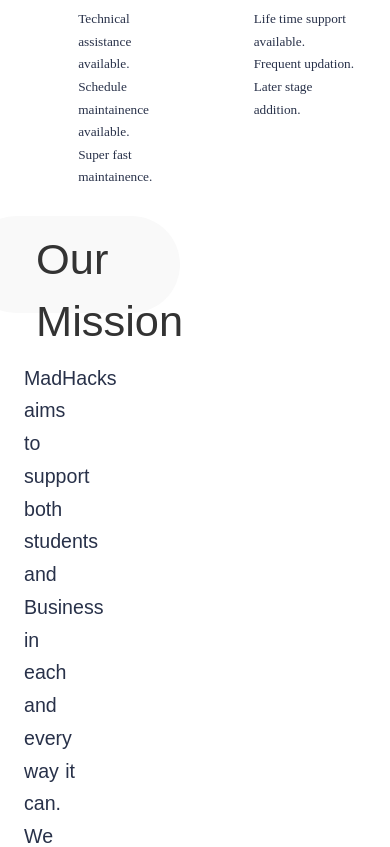
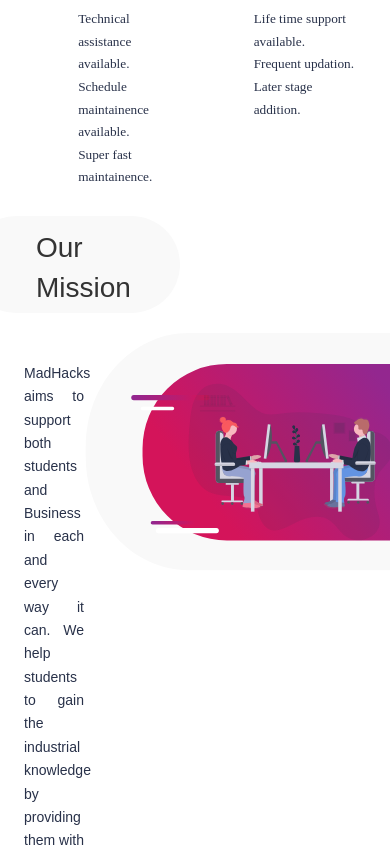
Before and after one commit to mad-hacks/madhacks-webapp, a Vue app: page / in a window 390 px wide. Shown: the part 2781-3628 px from the top of the page. Built offline with nearby package versions, Linux system fonts and the light colour scheme; a web font is replaced by a local one.

Commit message:
Workraounds with Our Mission section for all screens :smiley::tada::+1:

```diff
--- a/src/assets/css/welcome.css
+++ b/src/assets/css/welcome.css
@@ -292,7 +292,8 @@
 
 .mhacks-mid-mission-sec-bg {
   width: 1000px;
-  margin-left: -23vw;
+  /*margin-left: -23vw;*/
+  float: right;
   height: 800px;
 }
 
@@ -529,7 +530,8 @@
 
   .mhacks-mid-mission-sec-bg{
     width: 1100px;
-    margin-left: -30vw;
+    float: right;
+    margin-right: -2vw;
   }
 
   .mhacks-mid-mission-content{
@@ -654,6 +656,18 @@
     font-size: 1.4em;
   }
 
+  .mhacks-mid-mission-text{
+    font-size: 3em;
+  }
+
+  .mhacks-mid-mission-content{
+    font-size: 1.3em;
+  }
+
+  .mhacks-mid-mission-sec-bg{
+    width: 1000px;
+  }
+
   .mhacks-mid-ft-text{
     font-size: 3em;
   }
@@ -695,6 +709,18 @@
 
   .mhacks-mid-ft-list-para, .mhacks-mid-ft-list-name, .mhacks-mid-ft-list-two-para{
     font-size: 1.3em;
+  }
+
+  .mhacks-mid-mission-text{
+    font-size: 2.95em;
+  }
+
+  .mhacks-mid-mission-content{
+    font-size: 1.25em;
+  }
+
+  .mhacks-mid-mission-sec-bg{
+    width: 980px;
   }
 
   .mhacks-mid-team-card-pic-quote{
@@ -762,6 +788,18 @@
 
   .mhacks-mid-ft-list-para, .mhacks-mid-ft-list-two-para{
     font-size: 1.2em;
+  }
+
+  .mhacks-mid-mission-text{
+    font-size: 2.9em;
+  }
+
+  .mhacks-mid-mission-content{
+    font-size: 1.2em;
+  }
+
+  .mhacks-mid-mission-sec-bg{
+    width: 960px;
   }
 
   /* .mhacks-mid-container{
@@ -840,6 +878,19 @@
 
   .mhacks-mid-ft-list-para, .mhacks-mid-ft-list-two-para{
     font-size: 1.1em;
+  }
+
+  .mhacks-mid-mission-text{
+    font-size: 2.8em;
+  }
+
+  .mhacks-mid-mission-content{
+    font-size: 1.15em;
+    width: 100%;
+  }
+
+  .mhacks-mid-mission-sec-bg{
+    width: 860px;
   }
 
   .mhacks-last-contact-input {
@@ -938,6 +989,19 @@
   .mhacks-mid-ft-list-para, .mhacks-mid-ft-list-two-para{
     font-size: 0.95em;
   }
+
+  .mhacks-mid-mission-text{
+    font-size: 2.5em;
+  }
+
+  .mhacks-mid-mission-content{
+    font-size: 1.1em;
+  }
+
+  .mhacks-mid-mission-sec-bg{
+    width: 760px;
+    margin-top: -5vh;
+  }
 }
 
 @media only screen and (max-width: 850px){
@@ -952,6 +1016,18 @@
 
   .mhacks-mid-content{
     margin-left: 5%;
+  }
+
+  .mhacks-mid-mission-text{
+    font-size: 2.4em;
+  }
+
+  .mhacks-mid-mission-content{
+    font-size: 1.05em;
+  }
+
+  .mhacks-mid-mission-sec-bg{
+    width: 720px;
   }
 }
 
@@ -975,6 +1051,19 @@
 
   .mhacks-mid-content-pic{
     height: 240px;
+  }
+
+  .mhacks-mid-mission-text{
+    font-size: 2.2em;
+  }
+
+  .mhacks-mid-mission-content{
+    font-size: 1em;
+  }
+
+  .mhacks-mid-mission-sec-bg{
+    width: 660px;
+    margin-top: -10vh;
   }
 }
 /* ToDo => Fix Navbar items for 769 and below resolutions. */
@@ -1003,4 +1092,12 @@
     margin-left: 10%;
   }
 
+  .mhacks-mid-mission-text{
+    font-size: 2em;
+  }
+
+  .mhacks-mid-mission-sec-bg{
+    width: 600px;
+  }
+
 }
```
